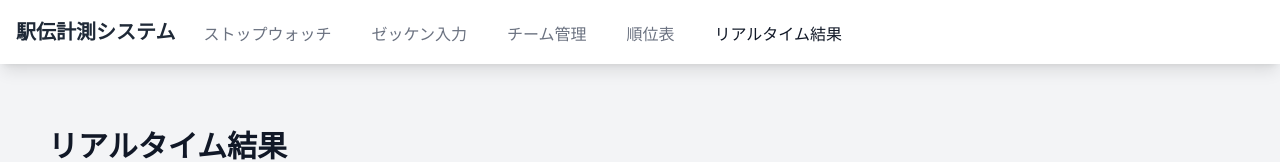
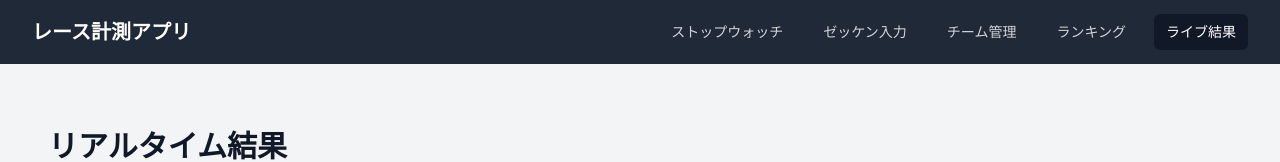
Before and after one commit to kkikuchi3/bolt-generated-project, a React (Vite) app: page /live-results in a window 1280 px wide. Shown: the top 162 px of the page. Built offline with nearby package versions, Linux system fonts and the light colour scheme; no server answers.

Commit message:
ナビゲーション修正

```diff
--- a/src/components/Navbar.jsx
+++ b/src/components/Navbar.jsx
@@ -1,59 +1,193 @@
-import React from 'react'
+import React, { useState } from 'react'
 import { Link, useLocation } from 'react-router-dom'
 
 function Navbar() {
+  const [isMenuOpen, setIsMenuOpen] = useState(false)
   const location = useLocation()
 
+  const toggleMenu = () => {
+    setIsMenuOpen(!isMenuOpen)
+  }
+
+  const closeMenu = () => {
+    setIsMenuOpen(false)
+  }
+
   const isActive = (path) => {
-    return location.pathname === path ? 'text-blue-600 border-b-2 border-blue-600' : 'text-gray-500 hover:text-gray-700'
+    return location.pathname === path
   }
 
   return (
-    <nav className="bg-white shadow-lg">
-      <div className="max-w-7xl mx-auto px-4">
-        <div className="flex justify-between h-16">
-          <div className="flex">
-            <div className="flex-shrink-0 flex items-center">
-              <Link to="/" className="text-xl font-bold text-gray-800">
-                駅伝計測システム
-              </Link>
-            </div>
+    <nav className="bg-gray-800">
+      <div className="max-w-7xl mx-auto px-4 sm:px-6 lg:px-8">
+        <div className="flex items-center justify-between h-16">
+          <div className="flex-shrink-0">
+            <Link to="/" className="text-white font-bold text-xl">
+              レース計測アプリ
+            </Link>
+          </div>
 
-            <div className="hidden sm:ml-6 sm:flex sm:space-x-8">
+          <div className="hidden md:block">
+            <div className="ml-10 flex items-baseline space-x-4">
               <Link
                 to="/"
-                className={`inline-flex items-center px-1 pt-1 ${isActive('/')}`}
+                className={`px-3 py-2 rounded-md text-sm font-medium ${
+                  isActive('/')
+                    ? 'bg-gray-900 text-white'
+                    : 'text-gray-300 hover:bg-gray-700 hover:text-white'
+                }`}
               >
                 ストップウォッチ
               </Link>
               <Link
                 to="/racer-input"
-                className={`inline-flex items-center px-1 pt-1 ${isActive('/racer-input')}`}
+                className={`px-3 py-2 rounded-md text-sm font-medium ${
+                  isActive('/racer-input')
+                    ? 'bg-gray-900 text-white'
+                    : 'text-gray-300 hover:bg-gray-700 hover:text-white'
+                }`}
               >
                 ゼッケン入力
               </Link>
               <Link
                 to="/team-management"
-                className={`inline-flex items-center px-1 pt-1 ${isActive('/team-management')}`}
+                className={`px-3 py-2 rounded-md text-sm font-medium ${
+                  isActive('/team-management')
+                    ? 'bg-gray-900 text-white'
+                    : 'text-gray-300 hover:bg-gray-700 hover:text-white'
+                }`}
               >
                 チーム管理
               </Link>
               <Link
                 to="/rankings"
-                className={`inline-flex items-center px-1 pt-1 ${isActive('/rankings')}`}
+                className={`px-3 py-2 rounded-md text-sm font-medium ${
+                  isActive('/rankings')
+                    ? 'bg-gray-900 text-white'
+                    : 'text-gray-300 hover:bg-gray-700 hover:text-white'
+                }`}
               >
-                順位表
+                ランキング
               </Link>
               <Link
                 to="/live-results"
-                className="inline-flex items-center px-1 pt-1 text-gray-900 hover:text-gray-500"
+                className={`px-3 py-2 rounded-md text-sm font-medium ${
+                  isActive('/live-results')
+                    ? 'bg-gray-900 text-white'
+                    : 'text-gray-300 hover:bg-gray-700 hover:text-white'
+                }`}
               >
-                リアルタイム結果
+                ライブ結果
               </Link>
             </div>
           </div>
+
+          <div className="md:hidden">
+            <button
+              onClick={toggleMenu}
+              className="inline-flex items-center justify-center p-2 rounded-md text-gray-400 hover:text-white hover:bg-gray-700 focus:outline-none focus:ring-2 focus:ring-inset focus:ring-white"
+              aria-expanded="false"
+            >
+              <span className="sr-only">メニューを開く</span>
+              {!isMenuOpen ? (
+                <svg
+                  className="block h-6 w-6"
+                  xmlns="http://www.w3.org/2000/svg"
+                  fill="none"
+                  viewBox="0 0 24 24"
+                  stroke="currentColor"
+                  aria-hidden="true"
+                >
+                  <path
+                    strokeLinecap="round"
+                    strokeLinejoin="round"
+                    strokeWidth="2"
+                    d="M4 6h16M4 12h16M4 18h16"
+                  />
+                </svg>
+              ) : (
+                <svg
+                  className="block h-6 w-6"
+                  xmlns="http://www.w3.org/2000/svg"
+                  fill="none"
+                  viewBox="0 0 24 24"
+                  stroke="currentColor"
+                  aria-hidden="true"
+                >
+                  <path
+                    strokeLinecap="round"
+                    strokeLinejoin="round"
+                    strokeWidth="2"
+                    d="M6 18L18 6M6 6l12 12"
+                  />
+                </svg>
+              )}
+            </button>
+          </div>
         </div>
       </div>
+
+      {isMenuOpen && (
+        <div className="md:hidden">
+          <div className="px-2 pt-2 pb-3 space-y-1 sm:px-3">
+            <Link
+              to="/"
+              onClick={closeMenu}
+              className={`block px-3 py-2 rounded-md text-base font-medium ${
+                isActive('/')
+                  ? 'bg-gray-900 text-white'
+                  : 'text-gray-300 hover:bg-gray-700 hover:text-white'
+              }`}
+            >
+              ストップウォッチ
+            </Link>
+            <Link
+              to="/racer-input"
+              onClick={closeMenu}
+              className={`block px-3 py-2 rounded-md text-base font-medium ${
+                isActive('/racer-input')
+                  ? 'bg-gray-900 text-white'
+                  : 'text-gray-300 hover:bg-gray-700 hover:text-white'
+              }`}
+            >
+              ゼッケン入力
+            </Link>
+            <Link
+              to="/team-management"
+              onClick={closeMenu}
+              className={`block px-3 py-2 rounded-md text-base font-medium ${
+                isActive('/team-management')
+                  ? 'bg-gray-900 text-white'
+                  : 'text-gray-300 hover:bg-gray-700 hover:text-white'
+              }`}
+            >
+              チーム管理
+            </Link>
+            <Link
+              to="/rankings"
+              onClick={closeMenu}
+              className={`block px-3 py-2 rounded-md text-base font-medium ${
+                isActive('/rankings')
+                  ? 'bg-gray-900 text-white'
+                  : 'text-gray-300 hover:bg-gray-700 hover:text-white'
+              }`}
+            >
+              ランキング
+            </Link>
+            <Link
+              to="/live-results"
+              onClick={closeMenu}
+              className={`block px-3 py-2 rounded-md text-base font-medium ${
+                isActive('/live-results')
+                  ? 'bg-gray-900 text-white'
+                  : 'text-gray-300 hover:bg-gray-700 hover:text-white'
+              }`}
+            >
+              ライブ結果
+            </Link>
+          </div>
+        </div>
+      )}
     </nav>
   )
 }
```
Also changed, not shown: src/components/LiveResults.jsx (+72 -18 lines).
